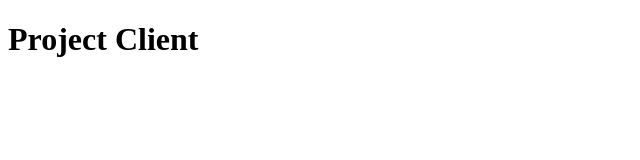
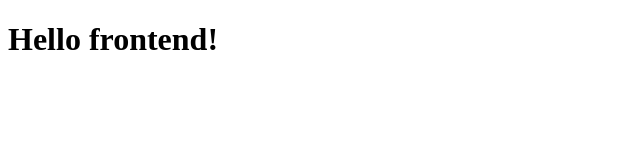
Before and after one commit to emily-valdez/fullstack-final, a React (Create React App) app in the folder client/: page / in a window 1280 px wide. Shown: the top 160 px of the page, without its empty margins (0-640 px from the left). Built offline with nearby package versions, Linux system fonts and the light colour scheme.

Commit message:
unfluffed readme

```diff
--- a/client/src/components/App.js
+++ b/client/src/components/App.js
@@ -2,7 +2,7 @@ import React, { useEffect, useState } from "react";
 import { Switch, Route } from "react-router-dom";
 
 function App() {
-  return <h1>Project Client</h1>;
+  return <h1>Hello frontend!</h1>;
 }
 
 export default App;
```
Also changed, not shown: 2 other files (tests, documents, lock files or other folders).
